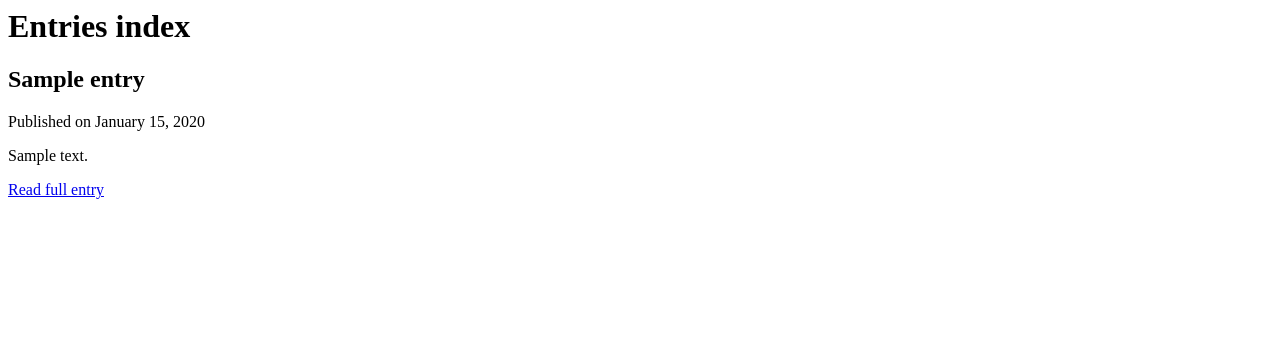
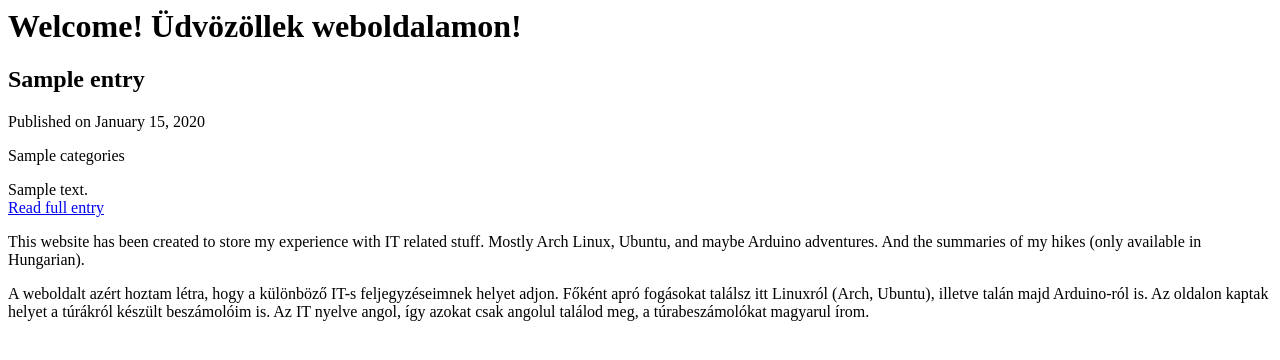
Before and after one commit to szebenyib/bookshelf, a Django app: template mercator/templates/mercator/entry_index.html in a window 1280 px wide. Shown: the top 360 px of the page. Run offline with Django 3.2, Linux system fonts and the light colour scheme; the template is opened without the code that fills it: most values are stand-ins (such as "Sample title", 1, 10 or a date in 2020); parts of the project's set-up code (start-up, migrations or seed data) failed here and were passed over.

Commit message:
Updated entry_index.html to have divs and a short description about the site.

```diff
--- a/mercator/templates/mercator/entry_index.html
+++ b/mercator/templates/mercator/entry_index.html
@@ -1,20 +1,40 @@
 <html>
 <head>
 	<meta http-equiv="content-type" content="text/html; charset=utf-8">
+	<title>Welcome to flare.dnsalias.net!</title>
 
-	<title>Entries index</title>
 </head>
 <body>
-	<h1 id="heading">Entries index</h1>
+	<h1 id="heading">Welcome! Üdvözöllek weboldalamon!</h1>
 	{% for entry in entry_list %}
-		<h2>{{ entry.title }}</h2>
+		<h2 id="title">{{ entry.title }}</h2>
+		<div id="published">
 			<p>Published on {{ entry.pub_date|date:"F j, Y" }}</p>
+		</div>
+		<div id="category">
+			<p>{{ entry.categories|safe }}</p>
+		</div>
+		<div id="excerpt">
 			{% if entry.excerpt_html %}
 				{{ entry.excerpt_html|safe }}
 			{% else %}
 				{{ entry.body_html|truncatewords_html:"50"|safe }}
 			{% endif %}
+		</div>
+		<div id="link_to_full"
 			<p><a href="{{ entry.get_absolute_url }}">Read full entry</a></p>
+		</div>
 	{% endfor %}
+
+	<div id="description">
+		<p>This website has been created to store my experience with IT related
+		stuff. Mostly Arch Linux, Ubuntu, and maybe Arduino adventures. And the
+		summaries of my hikes (only available in Hungarian).</p>
+		<p>A weboldalt azért hoztam létra, hogy a különböző IT-s feljegyzéseimnek
+		helyet adjon. Főként apró fogásokat találsz itt Linuxról (Arch, Ubuntu),
+		illetve talán majd Arduino-ról is. Az oldalon kaptak helyet a túrákról
+		készült beszámolóim is. Az IT nyelve angol, így azokat csak angolul
+		találod meg, a túrabeszámolókat magyarul írom.</p>
+	</div>
 </body>
 </html>
```
Lines whose indentation alone changed are shown as unchanged.
